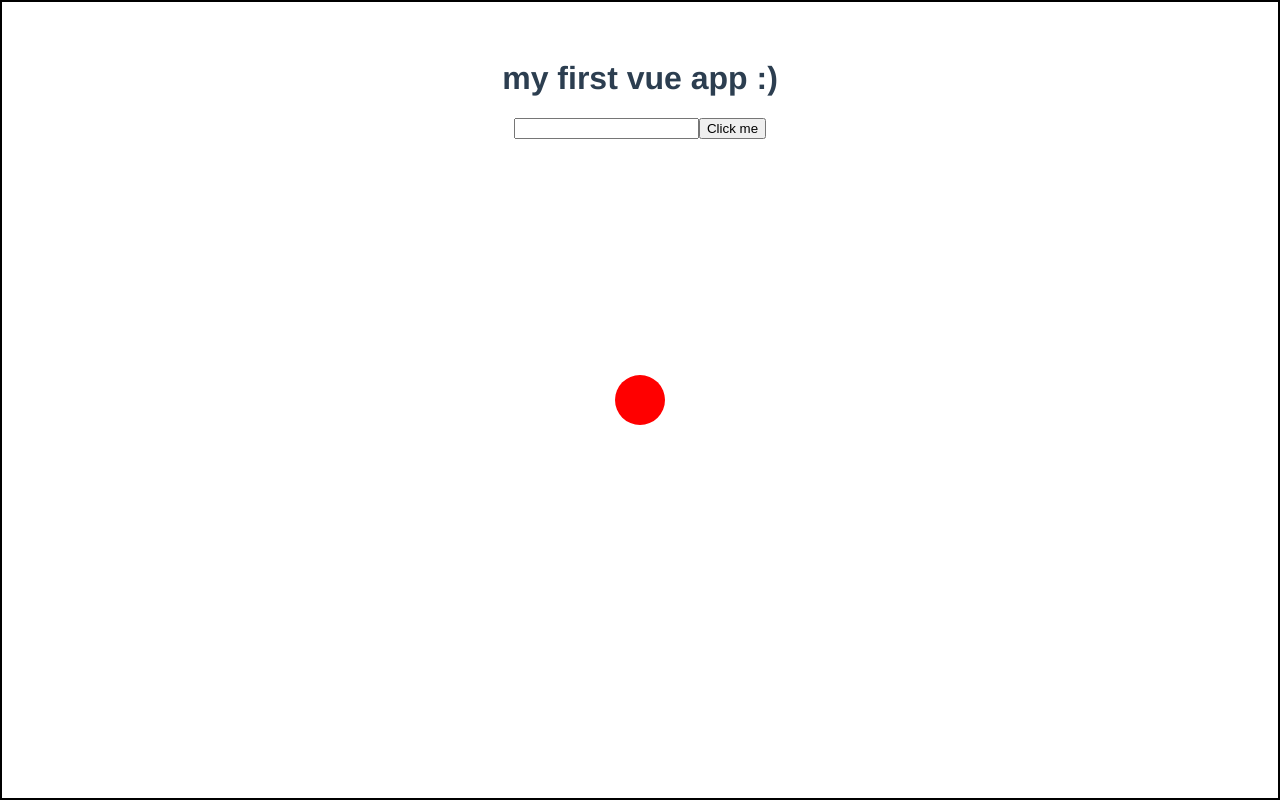
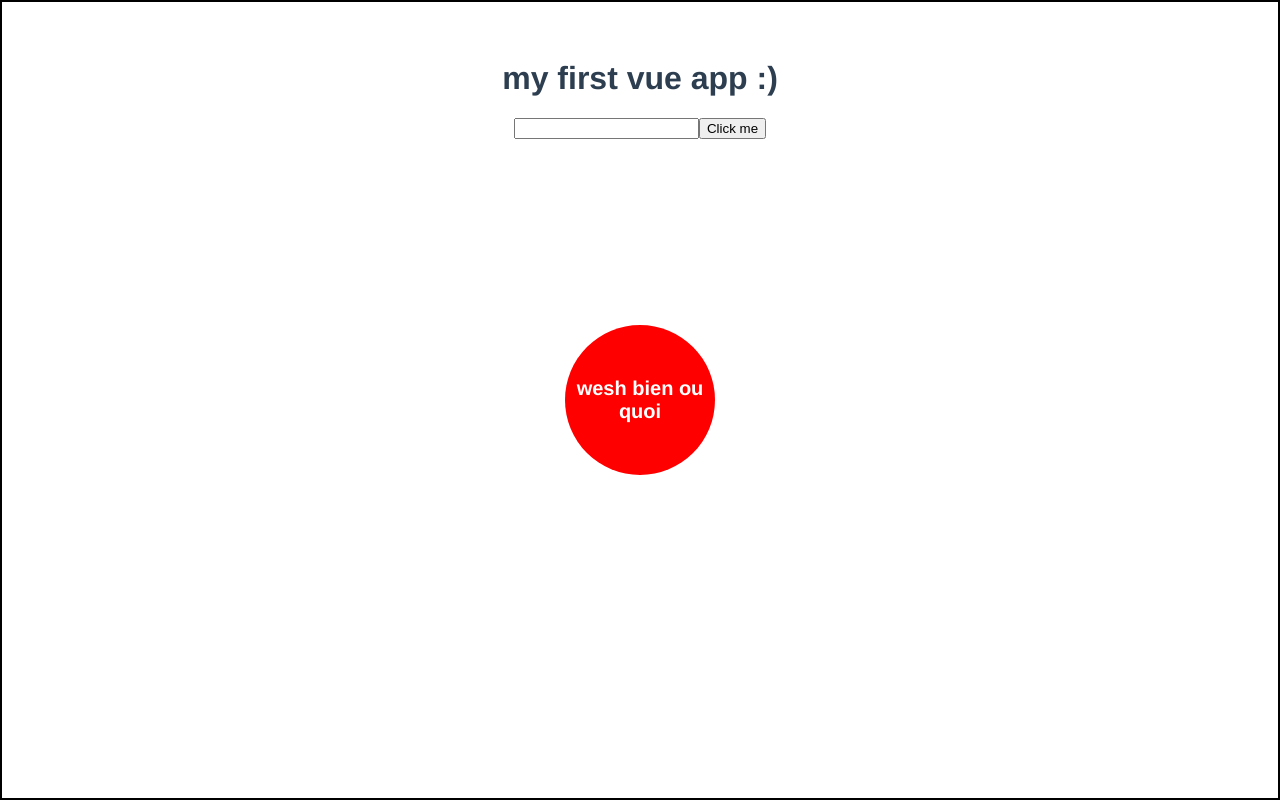
Before and after one commit to youriizz/test01vue, a Vue app: page / in a window 1280 px wide. Built offline with nearby package versions, Linux system fonts and the light colour scheme.

Commit message:
ajout de files

```diff
--- a/src/App.vue
+++ b/src/App.vue
@@ -4,7 +4,7 @@
   <button @click="handleClick">Click me</button>
   <div class="container-1">
     <div class="redcircle-container">
-        <RedCircle />
+        <RedCircle :CircleText="CircleText"/>
     </div>
   </div>
 
@@ -21,7 +21,8 @@ export default {
    },
   data() {
     return {
-      title : 'my first vue app :)'
+      title : 'my first vue app :)',
+      CircleText: 'wesh bien ou quoi'
     }
   },
   methods: {
--- /dev/null
+++ b/src/assets/global.css
@@ -0,0 +1,4 @@
+.html, .body {
+    margin: 0;
+    padding: 0;
+}
--- a/src/components/redcircle.vue
+++ b/src/components/redcircle.vue
@@ -1,9 +1,10 @@
 <template>
-    <div class="RedCircle" @click="navigate"></div>
+    <div class="RedCircle" @click="navigate">{{ CircleText }}</div>
 </template>
 
 <script>
 export default {
+    props: ['CircleText'],
     name: 'RedCircle',
     methods: {
         navigate() {
@@ -13,19 +14,26 @@ export default {
 }
 </script>
 
- <style scoped>
-
+/* Dans RedCircle.vue */
+<style scoped>
 .RedCircle {
-    width: 50px;
-    height: 50px;
+    width: 150px;
+    height: 150px;
     background-color: red;
     border-radius: 50%;
     cursor: pointer;
-    transition: background-color 0.3s;
+    transition: background-color 0.7s ease, border-radius 0.7s ease; /* Transition pour le fond et le bord */
+    display: flex;
+    align-items: center; /* Centre verticalement le texte */
+    justify-content: center; /* Centre horizontalement le texte */
+    color: rgb(255, 255, 255); /* Couleur du texte */
+    font-family: 'Helvetica Neue'; /* Police du texte */
+    font-weight: 600;
+    font-size: 20px; /* Taille du texte */
 }
 
 .RedCircle:hover {
     background-color: blue;
+    border-radius: 10%;
 }
-
 </style>
--- a/src/main.js
+++ b/src/main.js
@@ -1,4 +1,5 @@
 import { createApp } from 'vue'
 import App from './App.vue'
+import './assets/global.css'
 
 createApp(App).mount('#app')
```
